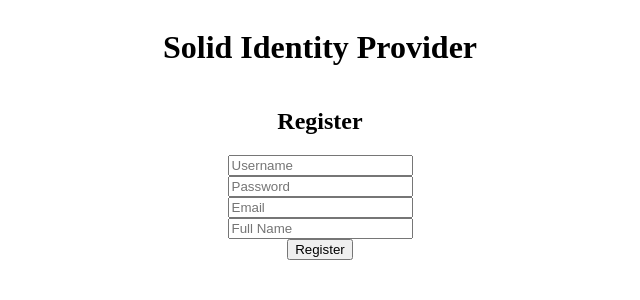
After one commit to hamishgibbs/solid_idp, a FastAPI app: template templates/register.html in a window 1280 px wide. The commit adds this page. Shown: the top 300 px of the page, without its empty margins (320-960 px from the left). Run offline with FastAPI, Linux system fonts and the light colour scheme; the template is opened without the code that fills it, so the values that code supplies are empty.

Commit message:
add templates

```diff
--- a/solid_idp/main.py
+++ b/solid_idp/main.py
@@ -10,6 +10,7 @@
 from fastapi import Depends, FastAPI, HTTPException, status, Form, Header, Request
 from fastapi.responses import RedirectResponse, FileResponse, JSONResponse
 from fastapi.security import OAuth2PasswordBearer, OAuth2PasswordRequestForm
+from fastapi.staticfiles import StaticFiles
 from fastapi.templating import Jinja2Templates
 from passlib.context import CryptContext
 from authlib.jose import jwt, JsonWebKey
@@ -37,7 +38,7 @@
 CLIENT_METADATA = './.db/oidc/client'
 USER_DATA = './data'
 
-templates = Jinja2Templates(directory="../templates")
+templates = Jinja2Templates(directory="templates")
 
 pwd_context = CryptContext(schemes=["bcrypt"], deprecated="auto")
 
@@ -45,6 +46,7 @@
 
 app = FastAPI()
 
+app.mount("/static", StaticFiles(directory="static"), name="static")
 
 def verify_password(plain_password, hashed_password):
     return pwd_context.verify(plain_password, hashed_password)
@@ -90,6 +92,17 @@
     return FileResponse(profile_path)
 
 
+@app.get("/register")
+async def get_register(request: Request,
+                       username: str = Form(default=None),
+                       password: str = Form(default=None),
+                       email: str = Form(default=None),
+                       full_name: str = Form(default=None),
+                       disabled: bool = Form(default=None)):
+
+    return templates.TemplateResponse("register.html", {"request": request})
+
+
 @app.post("/register")
 async def register(username: str = Form(default=None),
                    password: str = Form(default=None),
@@ -119,13 +132,14 @@
                                                   data_path=USER_DATA,
                                                   iss='http://127.0.0.1:8000')
 
-        return {"message": "Successfully created user."}
+        return {"message": "Successfully created user {username}.".format(
+                            username=username)}
 
 
 @app.get("/login")
 async def get_login(request: Request):
 
-    return templates.TemplateResponse("login.html", {"request": request, "id": id})
+    return templates.TemplateResponse("login.html", {"request": request})
 
 
 @app.post("/login")
--- /dev/null
+++ b/static/styles.css
@@ -0,0 +1,13 @@
+.site_title {
+  display: flex;
+  align-items: center;
+  justify-content: center;
+}
+
+.login_container {
+  text-align: center;
+  display: inline-block;
+  display: flex;
+  align-items: center;
+  justify-content: center;
+}
--- a/templates/main.html
+++ b/templates/base.html
@@ -2,11 +2,14 @@
 <html lang="en">
 <head>
     {% block head %}
-    <link rel="stylesheet" href="style.css" />
+    <link rel="stylesheet" href="{{ url_for('static', path='/styles.css') }}" />
     <title>{% block title %}{% endblock %} - Solid IdP</title>
     {% endblock %}
 </head>
 <body>
+    <div class="site_title">
+      <h1>Solid Identity Provider</h1>
+    </div>
     <div id="content">{% block content %}{% endblock %}</div>
 </body>
 </html>
--- /dev/null
+++ b/templates/register.html
@@ -0,0 +1,22 @@
+{% extends "base.html" %}
+{% block title %}Register{% endblock %}
+{% block content %}
+    <div class="">
+      <div class="login_container">
+        <h2>Register</h2>
+      </div>
+      <div class="login_container">
+        <form action="" method="post">
+          <input type="text" placeholder="Username" name="username" value="{{
+            request.form.username }}"><br />
+          <input type="password" placeholder="Password" name="password" value="{{
+            request.form.password }}"><br />
+          <input type="text" placeholder="Email" name="email" value="{{
+            request.form.password }}"><br />
+          <input type="text" placeholder="Full Name" name="full_name" value="{{
+            request.form.password }}"><br />
+          <input class="btn btn-default" type="submit" value="Register">
+        </form>
+      </div>
+    </div>
+{% endblock %}
```
Also changed, not shown: templates/login.html (+15 -10 lines).
